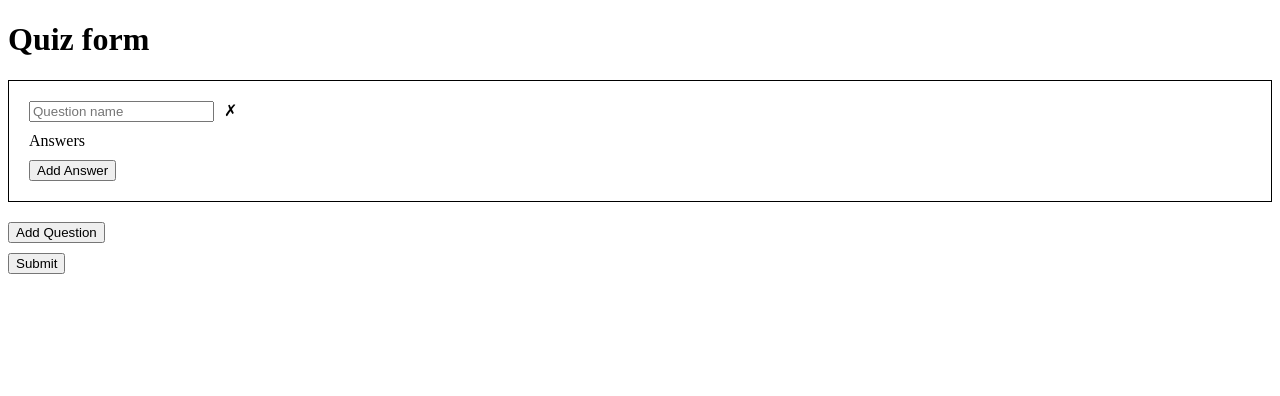
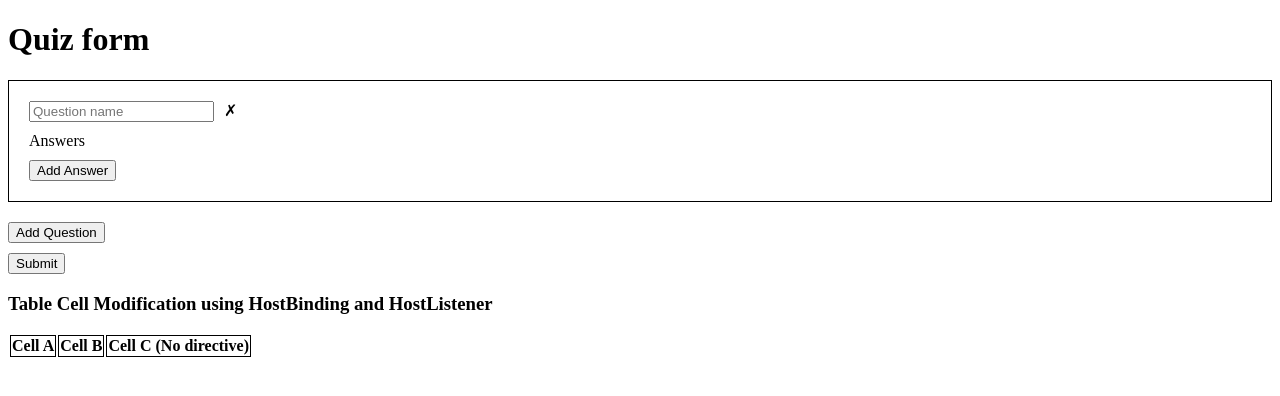
Before and after one commit to tinabenita/Angular-Learning-EG, an Angular app: page / in a window 1280 px wide. Shown: the top 396 px of the page. Built offline with nearby package versions, Linux system fonts and the light colour scheme.

Commit message:
feat: HostBinding, HostListener

```diff
--- a/src/app/app.component.html
+++ b/src/app/app.component.html
@@ -1 +1,2 @@
 <app-quiz-form></app-quiz-form>
+<app-table-cell-change></app-table-cell-change>
--- a/src/app/app.component.ts
+++ b/src/app/app.component.ts
@@ -1,11 +1,12 @@
 import { Component } from '@angular/core';
 import { RouterOutlet } from '@angular/router';
 import { QuizFormComponent } from "./quiz-form/quiz-form.component";
+import { TableCellChangeComponent } from "./table-cell-change/table-cell-change.component";
 
 @Component({
   selector: 'app-root',
   standalone: true,
-  imports: [RouterOutlet, QuizFormComponent],
+  imports: [RouterOutlet, QuizFormComponent, TableCellChangeComponent],
   templateUrl: './app.component.html',
   styleUrl: './app.component.scss'
 })
--- /dev/null
+++ b/src/app/colorchangingcell.directive.ts
@@ -0,0 +1,22 @@
+import { Directive, HostBinding, HostListener, OnInit } from '@angular/core';
+
+@Directive({
+  selector: '[appColorchangingcell]',
+  standalone: true
+})
+export class ColorchangingcellDirective implements OnInit {
+
+  @HostBinding('style.color')
+  color!: string;
+
+  ngOnInit(): void {
+    this.color = 'black';
+  }
+
+  @HostListener('mouseenter') onMouseEnter() {
+    this.color = 'red';
+  }
+  @HostListener('mouseleave') onMouseLeave() {
+    this.color = 'black';
+  }
+}
--- a/src/app/quiz-form/quiz-form.component.ts
+++ b/src/app/quiz-form/quiz-form.component.ts
@@ -54,7 +54,9 @@ export class QuizFormComponent {
 
 }
 
-type FormAnswer = FormGroup<{ text: FormControl<string> }>;
+type FormAnswer = FormGroup<{
+  text: FormControl<string>
+}>;
 
 type FormQuestion = FormGroup<{
   questionName: FormControl<string>;
--- /dev/null
+++ b/src/app/table-cell-change/table-cell-change.component.html
@@ -0,0 +1,9 @@
+<h3>Table Cell Modification using HostBinding and HostListener</h3>
+
+<table>
+    <tr>
+        <td appColorchangingcell>Cell A</td>
+        <td appColorchangingcell>Cell B</td>
+        <td>Cell C (No directive)</td>
+    </tr>
+</table>
--- /dev/null
+++ b/src/app/table-cell-change/table-cell-change.component.scss
@@ -0,0 +1,4 @@
+td{
+    border: 1px solid black;
+    font-weight: bold;
+}
```
Also changed, not shown: src/app/table-cell-change/table-cell-change.component.ts (added, +13 -0 lines), src/app/unknown-type/unknown-type.ts (added, +18 -0 lines), 1 other file (tests, documents, lock files or other folders).
